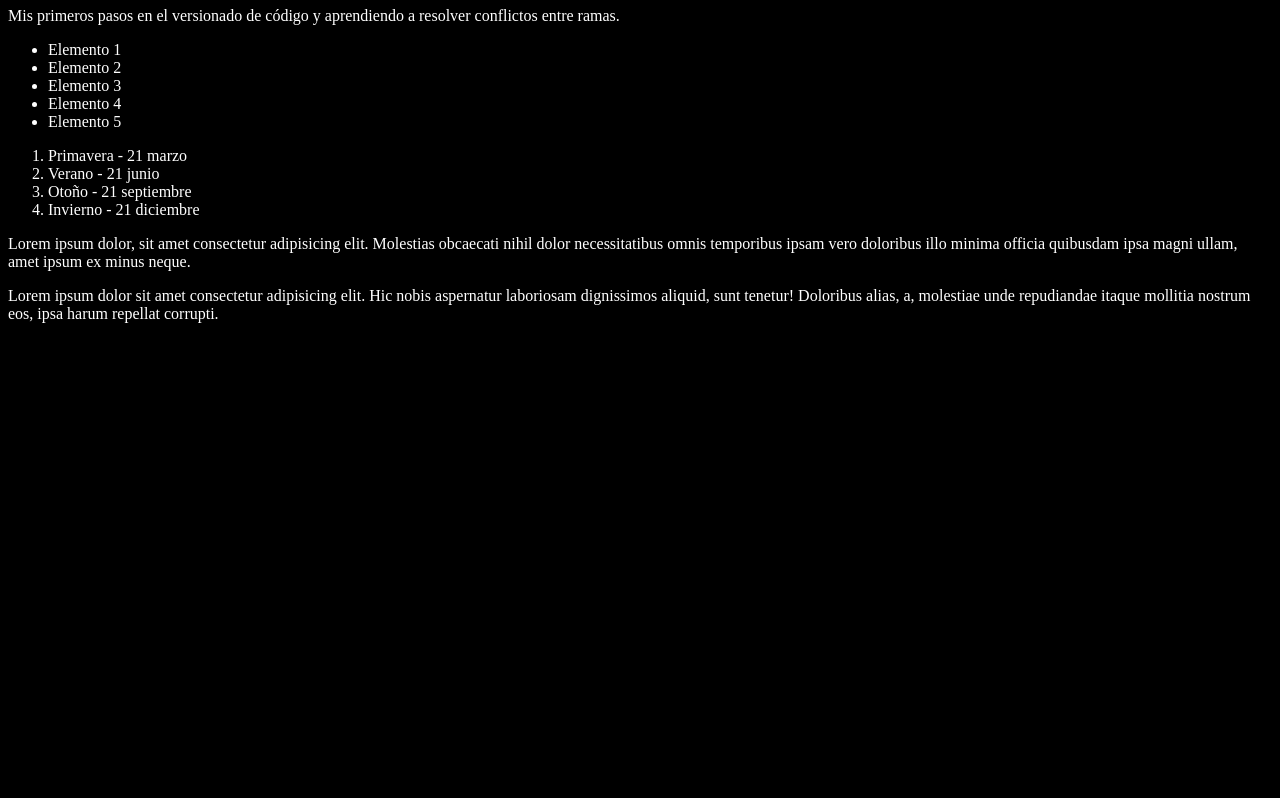
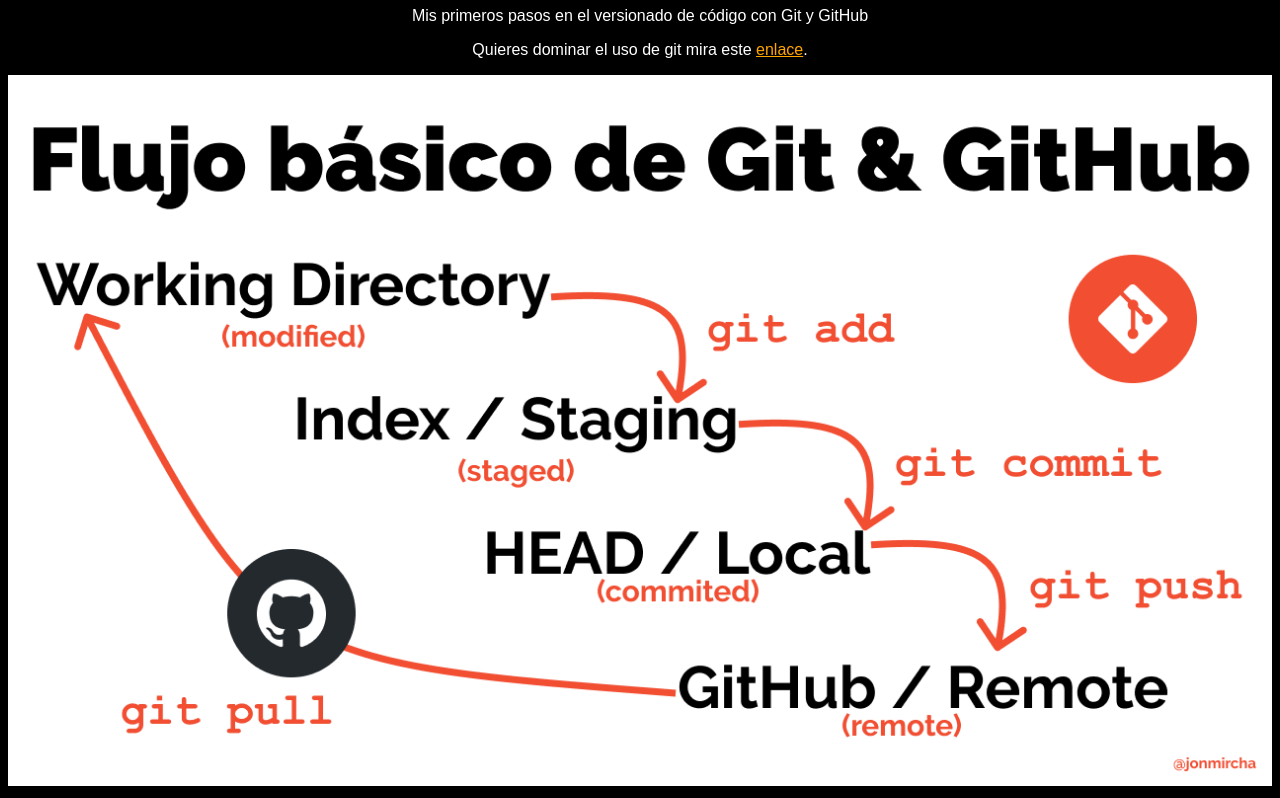
Before and after one commit to a-villasenor/primer-repositorio-git, a plain HTML site: page index.html in a window 1280 px wide. Shown: the part 73-871 px from the top of the page. Before the commit the page ends 800 px from the top, so only its background shows below. Drawn offline with Linux system fonts and the light colour scheme.

Commit message:
Agregando imagen de flujo Git y poniendo chulo el index.html

```diff
--- a/index.html
+++ b/index.html
@@ -2,41 +2,18 @@
 <html lang="es">
   <head>
     <meta charset="UTF-8" />
-    <meta http-equiv="X-UA-Compatible" content="IE=edge" />
     <meta name="viewport" content="width=device-width, initial-scale=1.0" />
     <title>Aprendiendo Git</title>
     <link rel="stylesheet" href="style.css" />
   </head>
   <body>
     <h1>Aprendiendo Git</h1>
+    <p>Mis primeros pasos en el versionado de código con Git y GitHub</p>
     <p>
-      Mis primeros pasos en el versionado de código y aprendiendo a resolver
-      conflictos entre ramas.
+      Quieres dominar el uso de git mira este
+      <a href="https://jonmircha.com/git" target="_blank">enlace</a>.
     </p>
-    <ul>
-      <li>Elemento 1</li>
-      <li>Elemento 2</li>
-      <li>Elemento 3</li>
-      <li>Elemento 4</li>
-      <li>Elemento 5</li>
-    </ul>
-    <ol>
-      <li>Primavera - 21 marzo</li>
-      <li>Verano - 21 junio</li>
-      <li>Otoño - 21 septiembre</li>
-      <li>Invierno - 21 diciembre</li>
-    </ol>
-    <p>
-      Lorem ipsum dolor, sit amet consectetur adipisicing elit. Molestias
-      obcaecati nihil dolor necessitatibus omnis temporibus ipsam vero doloribus
-      illo minima officia quibusdam ipsa magni ullam, amet ipsum ex minus neque.
-    </p>
-    <p>
-      Lorem ipsum dolor sit amet consectetur adipisicing elit. Hic nobis
-      aspernatur laboriosam dignissimos aliquid, sunt tenetur! Doloribus alias,
-      a, molestiae unde repudiandae itaque mollitia nostrum eos, ipsa harum
-      repellat corrupti.
-    </p>
+    <img src="git-flow.png" alt="Flujo básico de Git" />
     <script src="index.js"></script>
   </body>
 </html>
--- a/style.css
+++ b/style.css
@@ -1,4 +1,18 @@
 html {
   background-color: #000;
   color: #fff;
+  font-family: sans-serif;
+  text-align: center;
 }
+
+a {
+  color: orange;
+}
+
+a:hover {
+  color: orangered;
+}
+
+img {
+  max-width: 100%;
+}
```
Also changed, not shown: git-flow.png (added).
